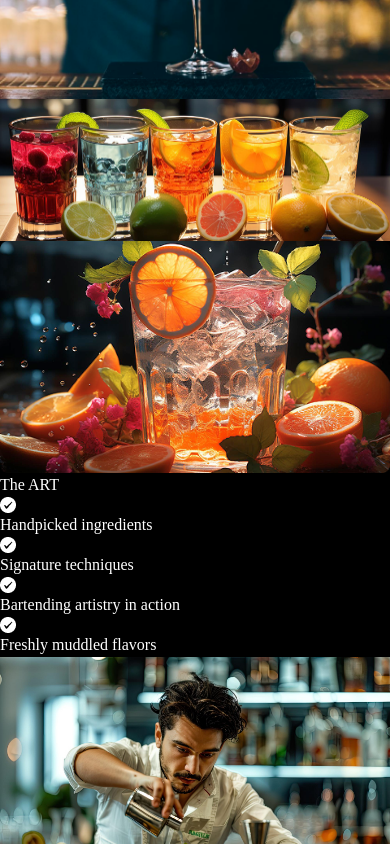
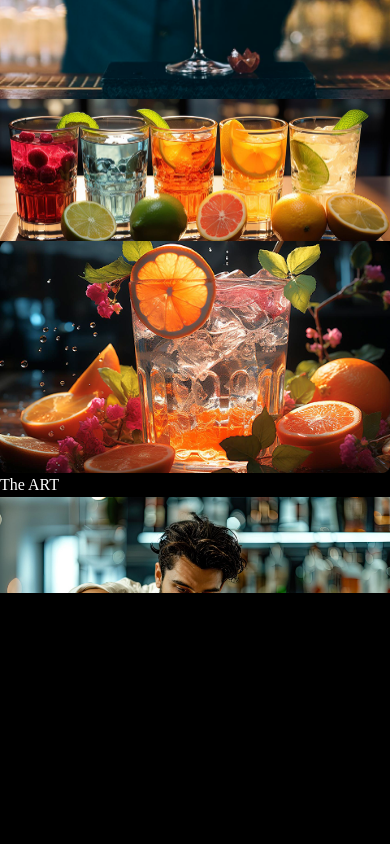
Before and after one commit to LeHuongGiangcoder/mojitolandingpage, a React (Vite) app in the folder mojitolandingpage/: page / in a window 390 px wide. Shown: the part 4259-5103 px from the top of the page. After the commit the page ends 4852 px from the top, so only its background shows below. Built offline with nearby package versions, Linux system fonts and the light colour scheme; a web font is replaced by a local one.

Commit message:
refactor(Art): remove unused feature list rendering
Remove imports and JSX for goodLists and featureLists arrays as they are no longer needed in the component, simplifying the structure.

```diff
--- a/mojitolandingpage/src/components/Art.jsx
+++ b/mojitolandingpage/src/components/Art.jsx
@@ -1,6 +1,4 @@
 import { useMediaQuery } from 'react-responsive';
-import { goodLists } from '../../constants'
-import { featureLists } from '../../constants'
 import gsap from 'gsap';
 import { useGSAP } from '@gsap/react'
 import ScrollTrigger from 'gsap/ScrollTrigger'
@@ -33,15 +31,6 @@
             <div className="container mx-auto h-full pt-20">
                 <h2 className="will-fade">The ART</h2>
                 <div className="content">
-                    <ul className="space-y-4 will-fade">
-                        {goodLists.map((feature,index) => (
-                            <li key={index} className="flex items-center gap 2">
-                               <img src="/images/check.png" alt="check" />
-                               <p className="md:w-fit w-60">{feature}</p>
-                            </li>
-                        ))}
-                    </ul>
-
                     <div className="cocktail-img">
                         <img
                             src="/images/under-img.jpg"
@@ -49,15 +38,6 @@
                             className="abs-center masked-img size-full object-contain"
                             />
                     </div>
-
-                    <ul>
-                         {featureLists.map((feature,index) => (
-                            <li key={index} className="flex items-center justìy-start gap 2">
-                               <img src="/images/check.png" alt="check" />
-                               <p>{feature}</p>
-                            </li>
-                        ))}
-                    </ul>
                 </div>
 
                 <div className="masked-container">
```
